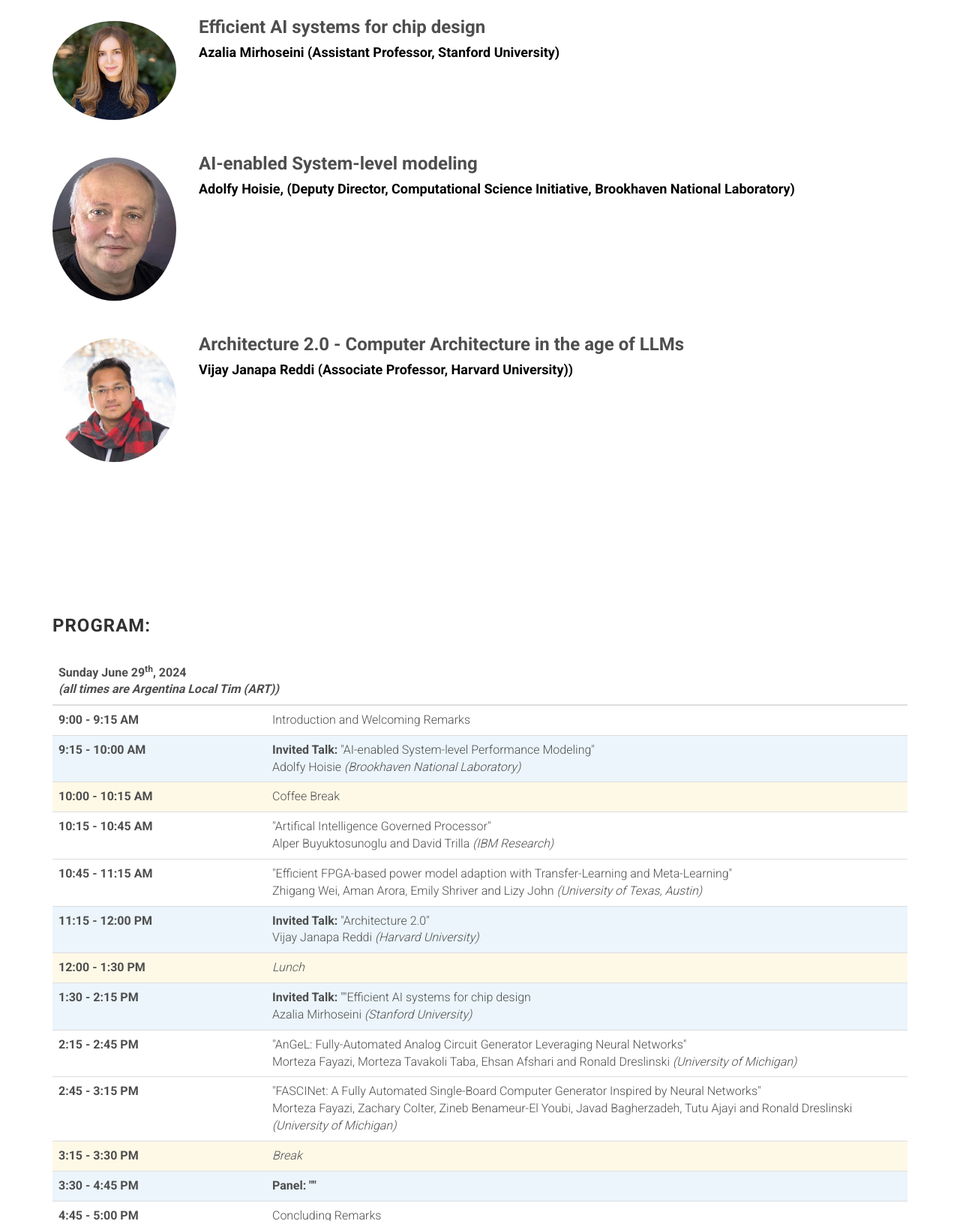
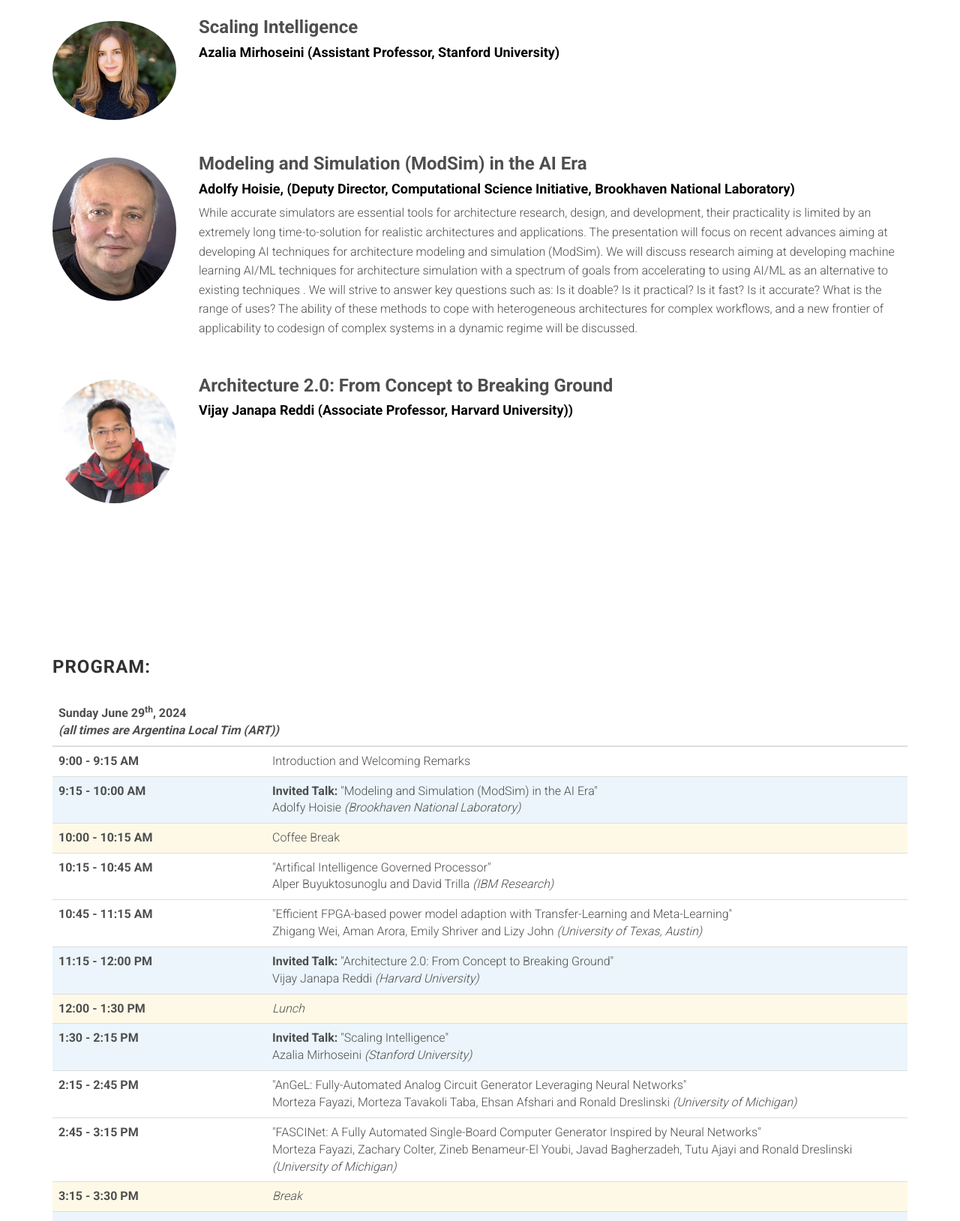
Before and after one commit to augustojv/cogarch-workshop-2024, a website: page index.html in a window 1280 px wide. Shown: the part 3034-4662 px from the top of the page at 75% size. Drawn offline with Linux system fonts and the light colour scheme; files whose address does not match are found by name.

Commit message:
Added keynote titles

```diff
--- a/index.html
+++ b/index.html
@@ -261,7 +261,7 @@
                 </div>
 
                 <div class="col-sm-10">
-					<h3>Efficient AI systems for chip design</h3>
+					<h3>Scaling Intelligence</h3>
 					<h4><a href="http://azaliamirhoseini.com" target="_blank"> Azalia Mirhoseini (Assistant Professor, Stanford University)</a></h4>
 					<p>
           	  		</p>
@@ -278,9 +278,22 @@
                 </div>
 
                 <div class="col-sm-10">
-					<h3> AI-enabled System-level modeling</h3>
+					<h3>Modeling and Simulation (ModSim) in the AI Era</h3>
 					<h4><a href="https://www.bnl.gov/staff/ahoisie" target="_blank"> Adolfy Hoisie, (Deputy Director, Computational Science Initiative, Brookhaven National Laboratory)</a></h4>
 					<p>
+					While accurate simulators are essential tools for
+					architecture research, design, and development, their practicality is limited
+					by an extremely long time-to-solution for realistic architectures and
+					applications. The presentation will focus on recent advances aiming at
+					developing AI techniques for architecture modeling and simulation (ModSim).  We
+					will discuss research aiming at developing machine learning AI/ML techniques
+					for architecture simulation with a spectrum of goals from accelerating to using
+					AI/ML as an alternative to existing techniques . We will strive to answer key
+					questions such as: Is it doable? Is it practical? Is it fast? Is it accurate?
+					What is the range of uses? The ability of these methods to cope with
+					heterogeneous architectures for complex workflows, and a new frontier of
+					applicability to codesign of complex systems in a dynamic regime will be
+					discussed.
           	  		</p>
 				</div>
             </div>
@@ -295,7 +308,7 @@
                 </div>
 
                 <div class="col-sm-10">
-					<h3> Architecture 2.0 - Computer Architecture in the age of LLMs</h3>
+					<h3> Architecture 2.0: From Concept to Breaking Ground</h3>
 					<h4><a href="https://scholar.harvard.edu/vijay-janapa-reddi" target="_blank"> Vijay Janapa Reddi (Associate Professor, Harvard University))</a></h4>
 					<p>
           	  		</p>
@@ -512,7 +525,7 @@
                         </tr>
                         <tr bgcolor="#EBF5FB">
                           <th scope="row">9:15 - 10:00 AM</th>
-                          <td><strong>Invited Talk:</strong> "AI-enabled System-level Performance Modeling"<br>
+                          <td><strong>Invited Talk:</strong> "Modeling and Simulation (ModSim) in the AI Era"<br>
 							  Adolfy Hoisie <em>(Brookhaven National Laboratory)</em></td>
                         </tr>
                         <tr>
@@ -532,7 +545,7 @@
                         </tr>
                         <tr bgcolor="#EBF5FB">
                           <th scope="row">11:15 - 12:00 PM</th>
-                          <td><strong>Invited Talk:</strong> "Architecture 2.0"<br>
+                          <td><strong>Invited Talk:</strong> "Architecture 2.0: From Concept to Breaking Ground"<br>
 							  Vijay Janapa Reddi <em>(Harvard University)</em></td>
                         </tr>
                         <tr bgcolor="#FEF9E7">
@@ -541,7 +554,7 @@
                         </tr>
                         <tr bgcolor="#EBF5FB">
                           <th scope="row">1:30 - 2:15 PM</th>
-                          <td><strong>Invited Talk:</strong> ""Efficient AI systems for chip design<br>
+                          <td><strong>Invited Talk:</strong> "Scaling Intelligence"<br>
 							  Azalia Mirhoseini <em>(Stanford University)</em></td>
                         </tr>
                           <th scope="row">2:15 - 2:45 PM</th>
```
